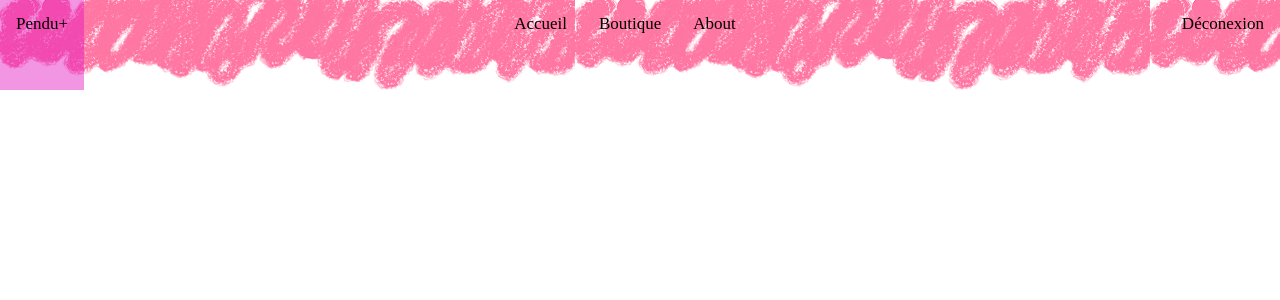
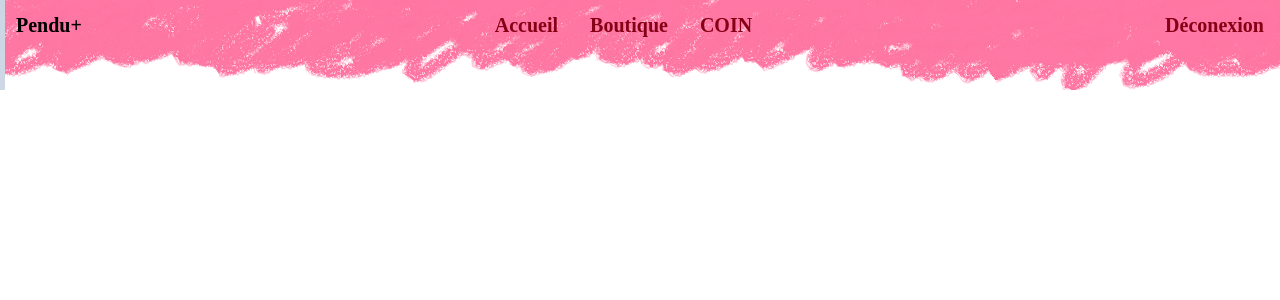
Before and after one commit to JulesSorensen/penduplus, a PHP site: page /header.php in a window 1280 px wide. Shown: the top 300 px of the page. Run offline with PHP 8.4, Linux system fonts and the light colour scheme.

Commit message:
V1 header

```diff
--- a/header.php
+++ b/header.php
@@ -1,13 +1,22 @@
+<?php
+session_start();
+if(isset($_SESSION))
+
+
+?>
+
+
+
 <link rel="stylesheet" href="../style/header.css">
 
 <div class="topnav">
-    <a id="home" class="active" href="#home">Pendu+</a>
+    <a class="tnav" href="#home">Pendu+</a>
 
     <div id="">
-        <a class="anav" href="#news">Accueil</a>
-        <a class="anav" href="#contact">Boutique</a>
-        <a class="anav" href="#about">About</a>
+        <a class="tnav" href="#news">Accueil</a>
+        <a class="tnav" href="#contact">Boutique</a>
+        <a class="tnav" href="#contact">COIN</a>
     </div>
 
-    <a class="anav" href="#about">Déconexion</a>
+    <a class="tnav" href="#about">Déconexion</a>
 </div>
--- a/style/header.css
+++ b/style/header.css
@@ -4,38 +4,24 @@
 
 .topnav {
   background-image: url(../images/nav.PNG);
+  background-position: 0% 50%;
   overflow: hidden;
   display: flex;
   justify-content: space-between;
   height: 90px;
 }
 
-/* Style the links inside the navigation bar */
-.topnav #home {
+.tnav {
     float: left;
-    color: #000000;
+    color: rgb(134, 0, 21);
     text-align: center;
     padding: 14px 16px;
     text-decoration: none;
-    font-size: 17px;
-}
-
-.topnav .anav {
-    float: left;
-    color: #000000;
-    text-align: center;
-    padding: 14px 16px;
-    text-decoration: none;
-    font-size: 17px;
+    font-size: 20px;
+    font-weight: bolder;
 }
 
 /* Change the color of links on hover */
 .topnav a:hover {
-  background-color: #e211bf70;
-  color: black;
+  color: rgb(0, 0, 0);
 }
-
-/* Add a color to the active/current link */
-.topnav a.active {
-  color: white;
-}
```
Also changed, not shown: images/background.jpg (added), images/nav.PNG.
